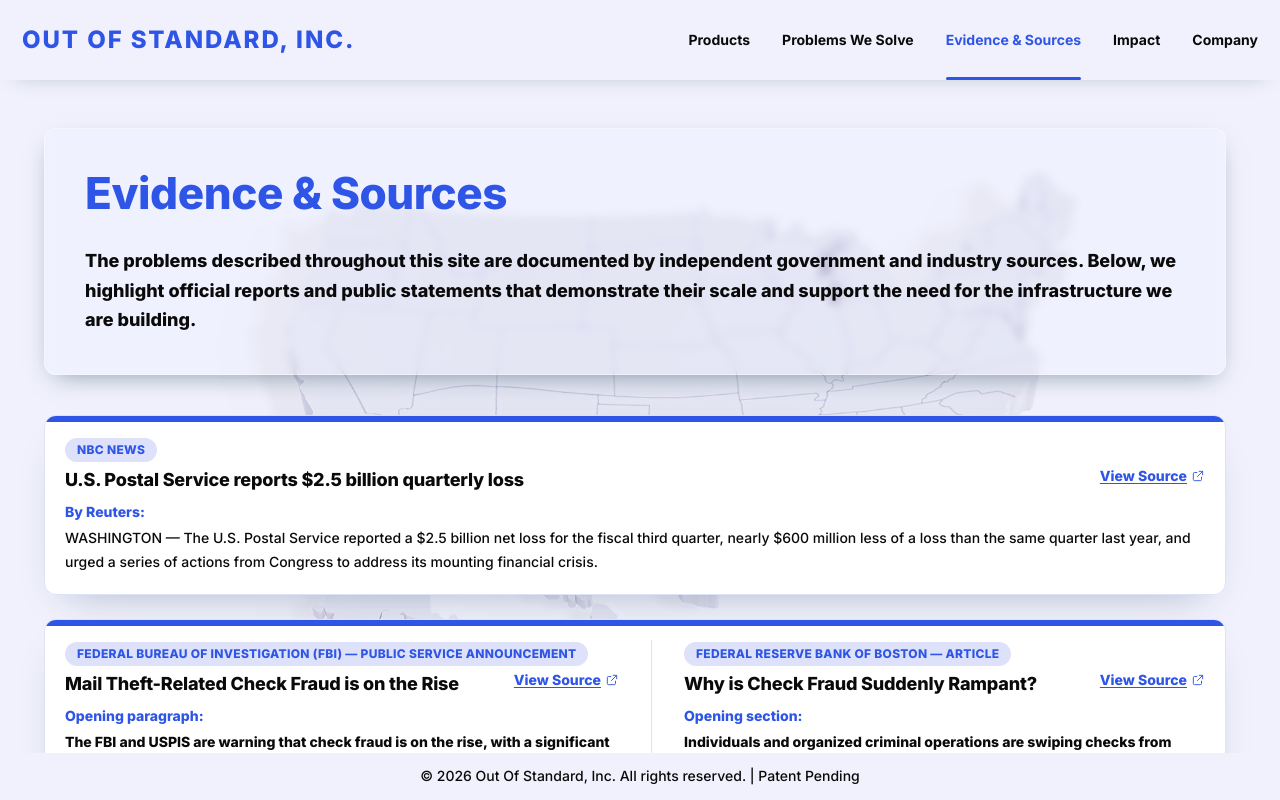
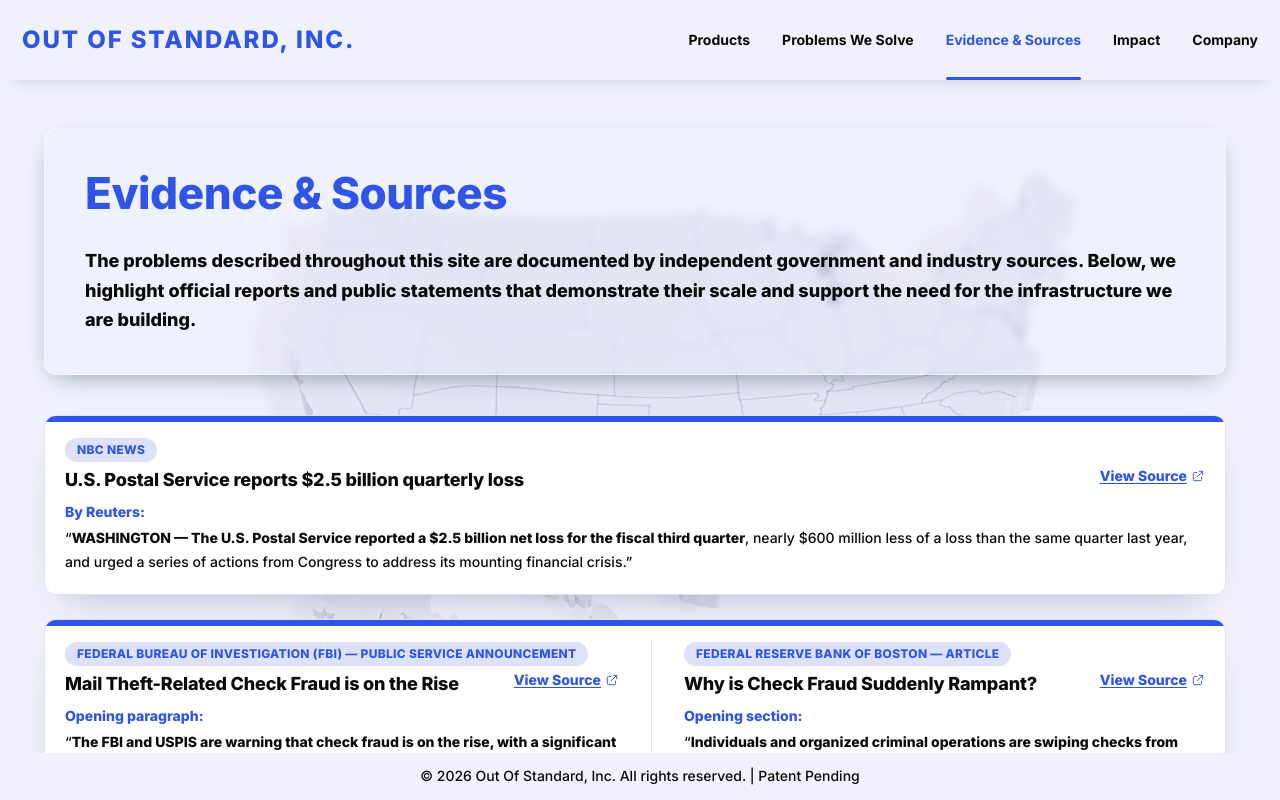
Before and after one commit to outofstandardinc/OutOfStandard-WEB, a React (Vite) app: page / in a window 1280 px wide. Both pictures are taken after a click on the button "Evidence & Sources". Shown: the top 800 px of the page. Built offline with nearby package versions, Linux system fonts and the light colour scheme.

Commit message:
Bold NBC lead, wrap all evidence excerpts in quotation marks

```diff
--- a/src/components/EvidenceSources/EvidenceSources.tsx
+++ b/src/components/EvidenceSources/EvidenceSources.tsx
@@ -26,6 +26,8 @@ const EVIDENCE: EvidenceEntry[] = [
         source: 'NBC News',
         title: 'U.S. Postal Service reports $2.5 billion quarterly loss',
         locationLabel: 'By Reuters',
+        boldPhrase:
+          'WASHINGTON — The U.S. Postal Service reported a $2.5 billion net loss for the fiscal third quarter',
         excerpt: [
           'WASHINGTON — The U.S. Postal Service reported a $2.5 billion net loss for the fiscal third quarter, nearly $600 million less of a loss than the same quarter last year, and urged a series of actions from Congress to address its mounting financial crisis.',
         ],
@@ -168,15 +170,18 @@ function CitationBlock({ citation }: { citation: Citation }) {
         {citation.excerpt.map((paragraph, index) => {
           const boldPhrase = citation.boldPhrase
           const boldIndex = boldPhrase ? paragraph.indexOf(boldPhrase) : -1
+          const isFirst = index === 0
+          const isLast = index === citation.excerpt.length - 1
 
           return (
             <p key={index}>
-              {index === 0 && citation.excerptHeading && (
+              {isFirst && '“'}
+              {isFirst && citation.excerptHeading && (
                 <strong className="font-extrabold">
                   {citation.excerptHeading}:{' '}
                 </strong>
               )}
-              {index === 0 && citation.leadIn && (
+              {isFirst && citation.leadIn && (
                 <strong className="font-extrabold">{citation.leadIn}</strong>
               )}
               {boldIndex === -1 || !boldPhrase ? (
@@ -188,6 +193,7 @@ function CitationBlock({ citation }: { citation: Citation }) {
                   {paragraph.slice(boldIndex + boldPhrase.length)}
                 </>
               )}
+              {isLast && '”'}
             </p>
           )
         })}
```
